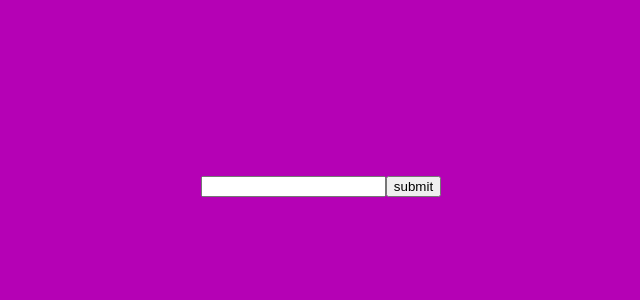
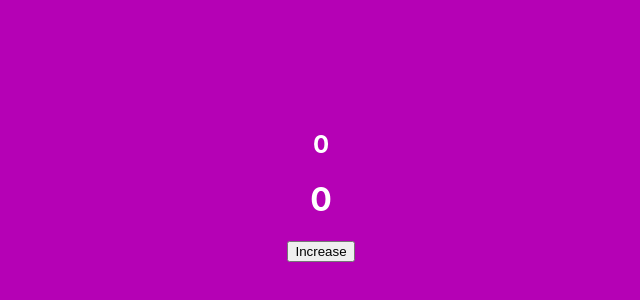
Before and after one commit to Muhammad-ameen356/React-Hooks, a React (Create React App) app: page / in a window 1280 px wide. Shown: the part 214-514 px from the top of the page, without its empty margins (319-959 px from the left). Built offline with nearby package versions, Linux system fonts and the light colour scheme.

Commit message:
React Hooks

```diff
--- a/src/App.js
+++ b/src/App.js
@@ -17,9 +17,9 @@ const App = () => {
         {/* <Useeffect/> */}
         {/* <Context/> */}
         {/* <Usereducer/> */}
-        {/* <Usemamo/> */}
+        <Usemamo/>
         {/* <ReactMemo/> */}
-        <Useref/>
+        {/* <Useref/> */}
       {/* </Fullname.Provider> */}
       </div>
 
--- a/src/Components/Usememo/Usemamo.js
+++ b/src/Components/Usememo/Usemamo.js
@@ -8,15 +8,15 @@ const Usemamo = () => {
     //     console.log("Effect run");
     // })
 
-    // const usememocheck = useMemo(() => {
-    //     // console.log("memo run");
-    //     return <h2>{seccount}</h2>
-    // },[seccount])
+    const usememocheck = useMemo(() => {
+        // console.log("memo run");
+        return <h2>{seccount}</h2>
+    },[seccount])
 
 
     return (
         <div>
-            {/* {usememocheck} */}
+            {usememocheck}
             <h1>{count}</h1>
 
             <button onClick={() => setCount((preVal) => preVal + 1)}>Increase</button>
```
Also changed, not shown: src/Notes/readme.txt.
